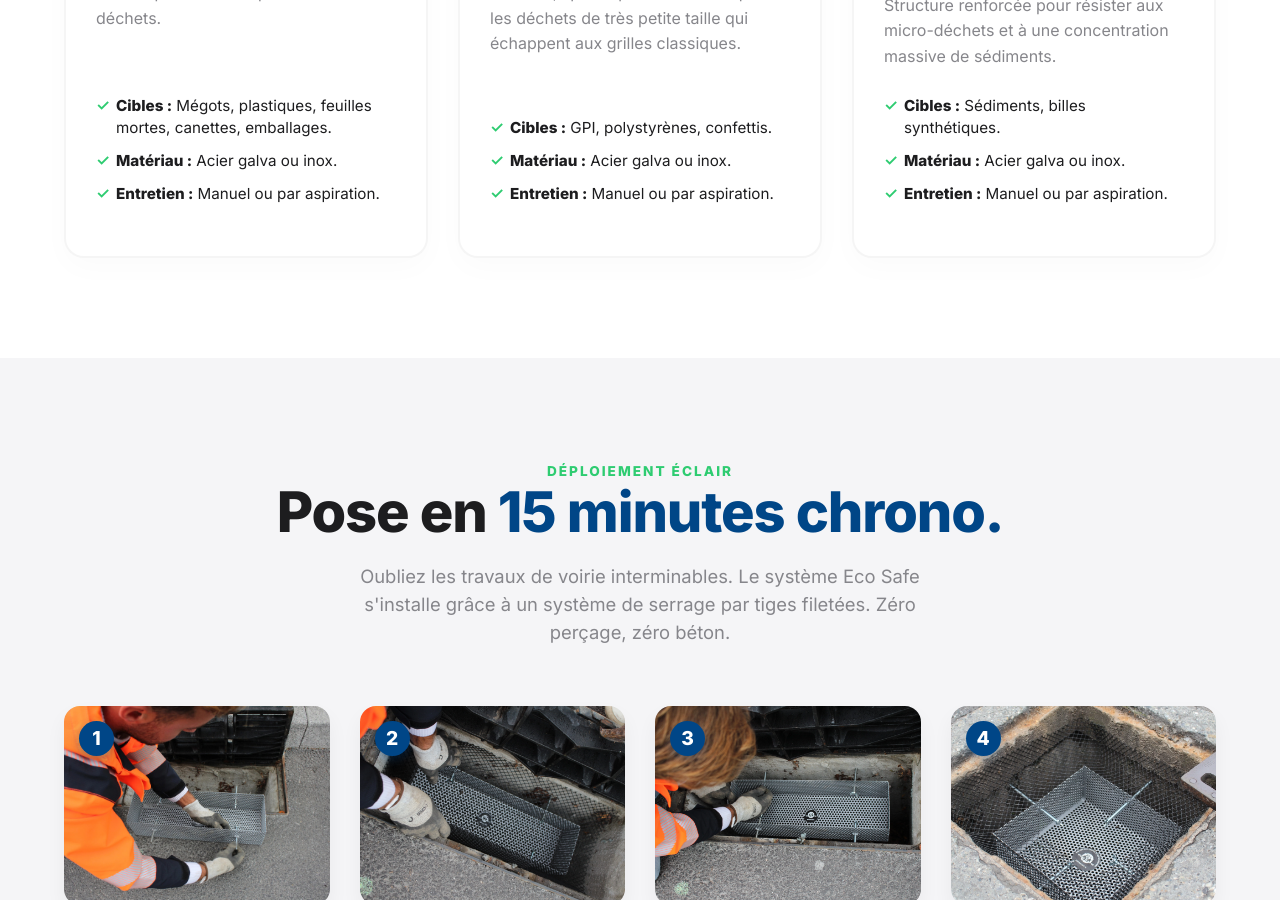
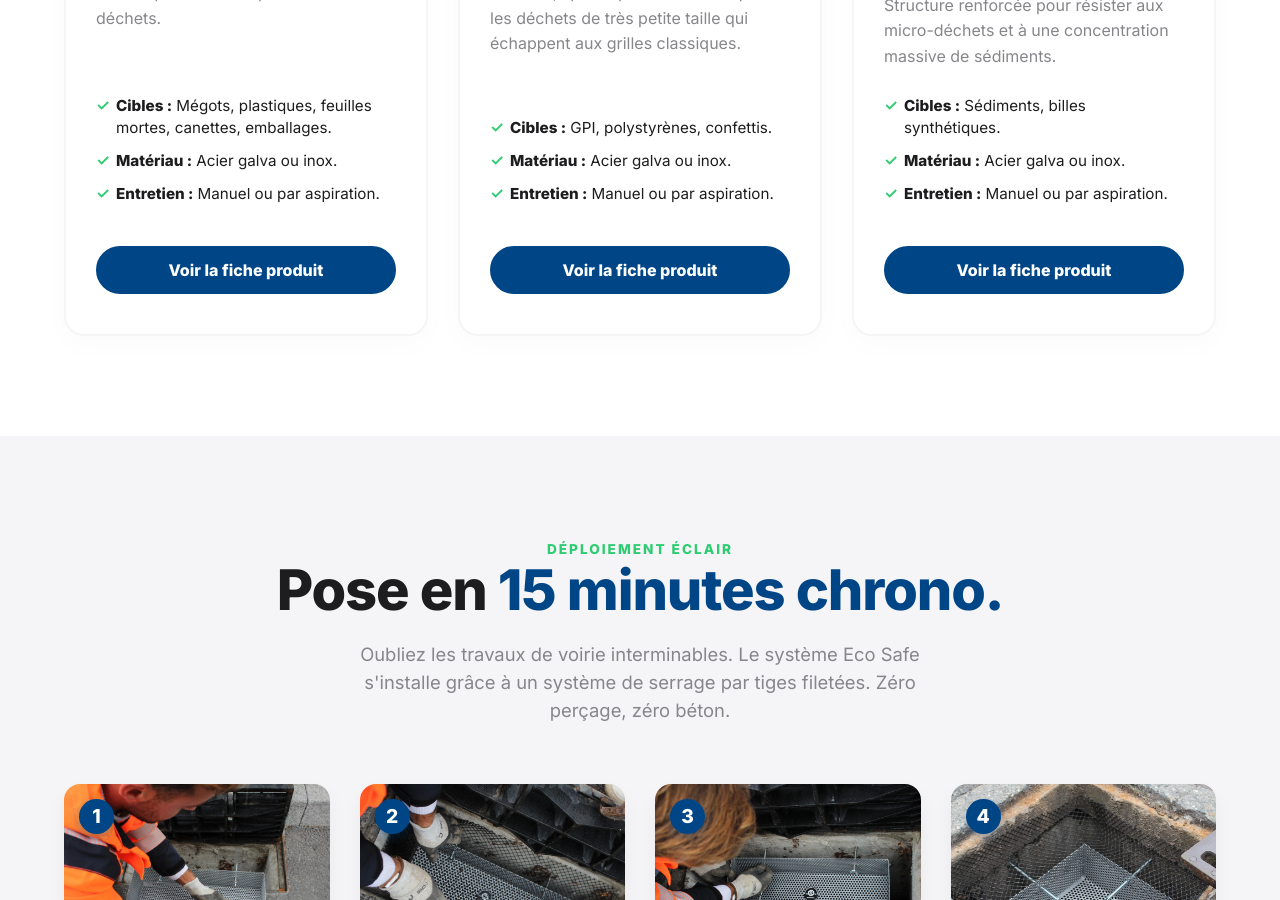
Before and after one commit to DuvalDVL/ecosafe, a Jekyll site: the page built from produit/index.html, in a window 1280 px wide and 900 px high, scrolled down 705 px. Built offline with Jekyll 4.4.1, drawn with Linux system fonts in a browser that asks for light colours.

Commit message:
Update index.html

```diff
--- a/produit/index.html
+++ b/produit/index.html
@@ -21,11 +21,12 @@ description: "Découvrez la technologie Eco Safe : acier galvanisé, 3 niveaux d
           <span class="badge-variant">Collectivités</span>
         </div>
         <p class="variant-desc">Maillage classique conçu pour le flux urbain quotidien. Bloque les macro-déchets.</p>
-        <ul class="variant-specs">
+        <ul class="variant-specs" style="margin-bottom: 30px;">
           <li><strong>Cibles :</strong> Mégots, plastiques, feuilles mortes, canettes, emballages.</li>
           <li><strong>Matériau :</strong> Acier galva ou inox.</li>
           <li><strong>Entretien :</strong> Manuel ou par aspiration.</li>
         </ul>
+        <a href="{{ site.baseurl }}/produit/grille-standard/" class="btn btn-primary" style="width: 100%; margin-top: auto;">Voir la fiche produit</a>
       </div>
 
       <div class="variant-card featured-variant">
@@ -34,11 +35,12 @@ description: "Découvrez la technologie Eco Safe : acier galvanisé, 3 niveaux d
           <span class="badge-variant highlight">Plateformes de tri</span>
         </div>
         <p class="variant-desc">Une double paroi avec un maillage resserré, spécifiquement calibré pour les déchets de très petite taille qui échappent aux grilles classiques.</p>
-        <ul class="variant-specs">
+        <ul class="variant-specs" style="margin-bottom: 30px;">
           <li><strong>Cibles :</strong> GPI, polystyrènes, confettis.</li>
           <li><strong>Matériau :</strong> Acier galva ou inox.</li>
           <li><strong>Entretien :</strong> Manuel ou par aspiration.</li>
         </ul>
+        <a href="{{ site.baseurl }}/produit/grille-industrielle/" class="btn btn-primary" style="width: 100%; margin-top: auto;">Voir la fiche produit</a>
       </div>
 
       <div class="variant-card">
@@ -47,11 +49,12 @@ description: "Découvrez la technologie Eco Safe : acier galvanisé, 3 niveaux d
           <span class="badge-variant">Micro-polluants</span>
         </div>
         <p class="variant-desc">Structure renforcée pour résister aux micro-déchets et à une concentration massive de sédiments.</p>
-        <ul class="variant-specs">
+        <ul class="variant-specs" style="margin-bottom: 30px;">
           <li><strong>Cibles :</strong> Sédiments, billes synthétiques.</li>
           <li><strong>Matériau :</strong> Acier galva ou inox.</li>
           <li><strong>Entretien :</strong> Manuel ou par aspiration.</li>
         </ul>
+        <a href="{{ site.baseurl }}/produit/grille-sportive/" class="btn btn-primary" style="width: 100%; margin-top: auto;">Voir la fiche produit</a>
       </div>
 
     </div>
```
